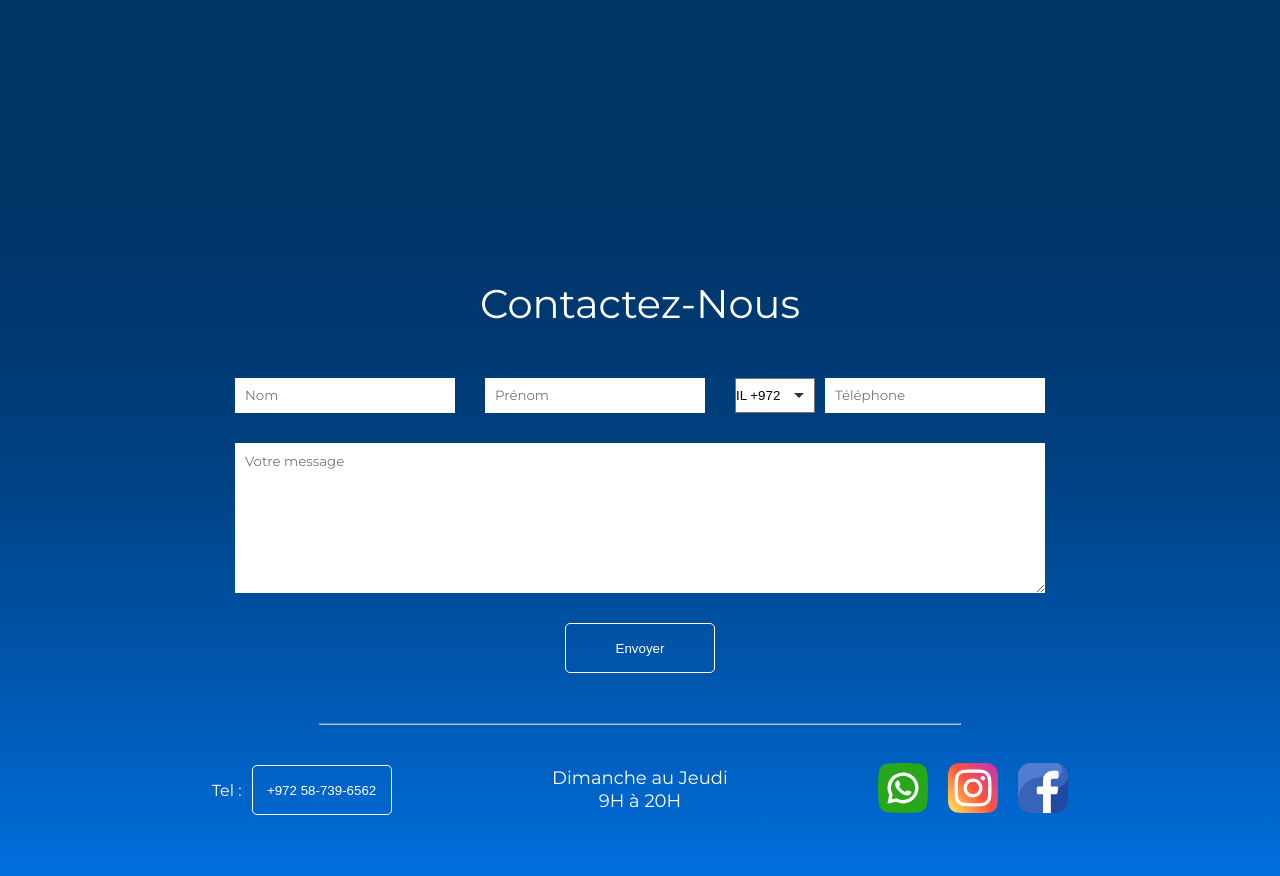
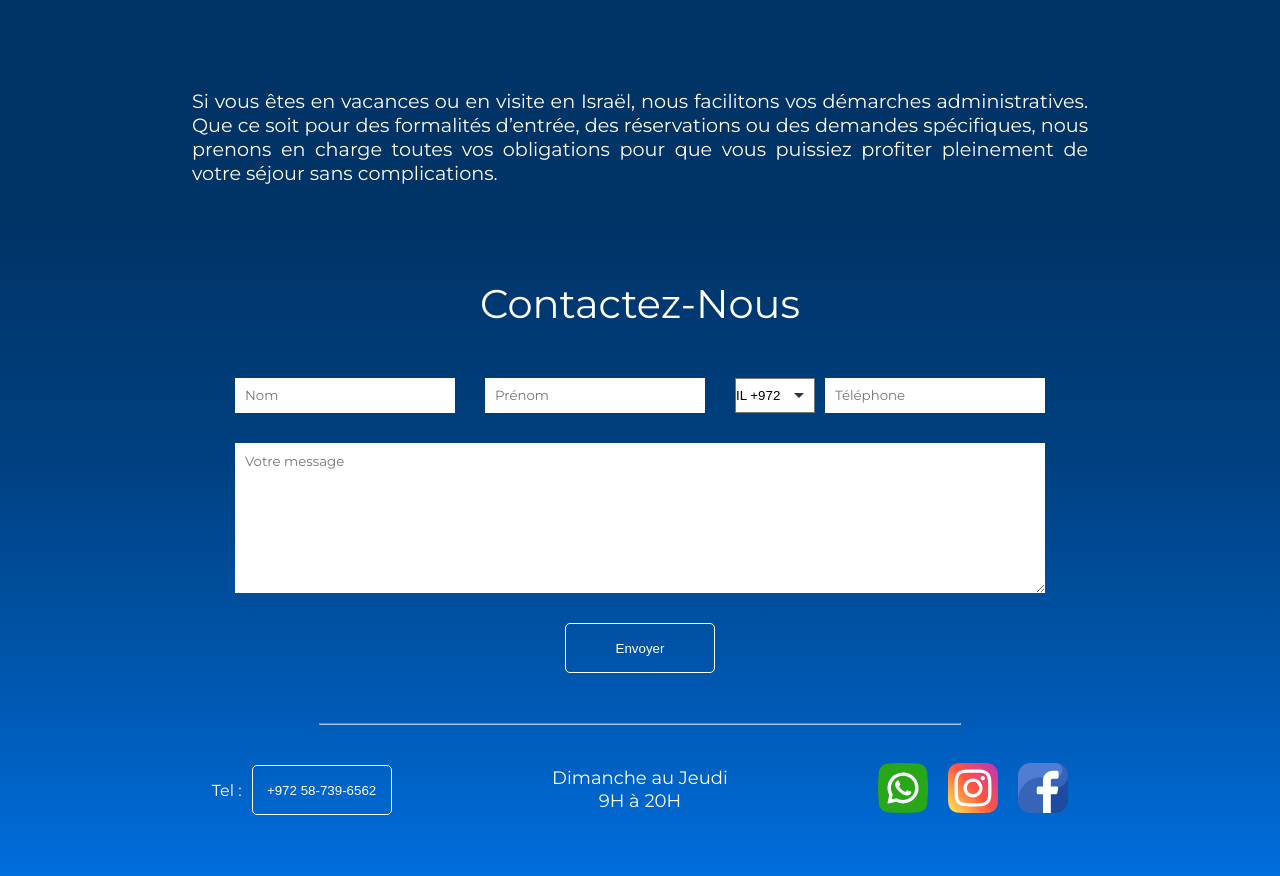
Before and after one commit to bensadondavid/MayHelp3, a React (Vite) app in the folder client/: page /services in a window 1280 px wide. Shown: the part 831-1707 px from the top of the page. Built offline with nearby package versions, Linux system fonts and the light colour scheme.

Commit message:
changes text services

```diff
--- a/client/src/Components/Carousel.jsx
+++ b/client/src/Components/Carousel.jsx
@@ -3,11 +3,32 @@ import { Link } from "react-router-dom";
 
 const Carousel = () => {
   const categories = [
-    { name: "TOURISTE", image: "touriste.jpg", paragraphe : 'Voyagez sereinement, MayHelp gère vos démarches administratives pour un séjour sans tracas.' },
-    { name: "SOLDAT", image: "soldatsimg.jpg", paragraphe :'MayHelp s’occupe de vos démarches administratives pour que vous puissiez vous concentrer sur l’essentiel'},
-    { name: "ALYAH", image: "israel.jpg", paragraphe : 'MayHelp simplifie votre Alyah en vous guidant à chaque étape pour une installation réussie en Israël.' },
-    { name: "ADMINISTRATIF", image: "admin.jpg", paragraphe : 'MayHelp gère vos formalités administratives pour que vous puissiez vous concentrer sur l’essentiel.' },
-  ];
+    {
+        name: "TOURISTE",
+        image: "touriste.jpg",
+        paragraphe: "Voyagez sereinement, MayHelp gère vos démarches administratives pour un séjour sans tracas.",
+        description: "Si vous êtes en vacances ou en visite en Israël, nous facilitons vos démarches administratives. Que ce soit pour des formalités d’entrée, des réservations ou des demandes spécifiques, nous prenons en charge toutes vos obligations pour que vous puissiez profiter pleinement de votre séjour sans complications."
+    },
+    {
+        name: "SOLDAT",
+        image: "soldatsimg.jpg",
+        paragraphe: "MayHelp s’occupe de vos démarches administratives pour que vous puissiez vous concentrer sur l’essentiel.",
+        description: "En tant que soldat, il peut être difficile de jongler entre vos missions et les tâches administratives. MayHelp vous accompagne en gérant vos formalités, qu'il s'agisse de documents personnels, de soutien aux familles ou de logistique, afin que vous puissiez vous concentrer sur vos priorités et vos engagements militaires."
+    },
+    {
+        name: "ALYAH",
+        image: "israel.jpg",
+        paragraphe: "MayHelp simplifie votre Alyah en vous guidant à chaque étape pour une installation réussie en Israël.",
+        description: "Faire son Alyah est une étape importante, et MayHelp est là pour rendre cette transition plus fluide. Nous vous aidons dans toutes vos démarches administratives et logistiques, de l’obtention de votre visa à la gestion de vos installations, afin que vous puissiez vous intégrer rapidement et sereinement en Israël."
+    },
+    {
+        name: "ADMINISTRATIF",
+        image: "admin.jpg",
+        paragraphe: "MayHelp gère vos formalités administratives pour que vous puissiez vous concentrer sur l’essentiel.",
+        description: "Les formalités administratives peuvent être complexes et chronophages. Nous vous assistons dans vos démarches avec les autorités locales, la gestion des documents officiels, des amendes ou des demandes spéciales. Vous bénéficiez d'un accompagnement personnalisé pour vous libérer des tracas administratifs et vous concentrer sur vos projets."
+    }
+];
+
 
   const [currentIndex, setCurrentIndex] = useState(0);
   const prevIndex = currentIndex === 0 ? categories.length - 1 : currentIndex - 1;
@@ -24,6 +45,7 @@ const Carousel = () => {
   };
 
   return (
+    <>
     <div className="categories">
       <div className="categories-p">
         <button onClick={handlePrevious}>
@@ -60,6 +82,11 @@ const Carousel = () => {
         <img src={categories[nextIndex].image} alt="" />
       </div>
     </div>
+
+    <div className="text-categories">
+        <p>{categories[currentIndex].description}</p>
+    </div>
+    </>
   );
 };
 
--- a/client/src/Components/Offers.jsx
+++ b/client/src/Components/Offers.jsx
@@ -1,5 +1,6 @@
 const SpecialOffers = () => {
     return (
+        <>
         <div className="special-offers-section">
             <h3 className="special-offers-title">Nos Offres Spéciales</h3>
             <div className="offers-container">
@@ -33,6 +34,7 @@ const SpecialOffers = () => {
                 </div>
             </div>
         </div>
+        </>
     );
 };
 
--- a/client/src/Pages/Home.jsx
+++ b/client/src/Pages/Home.jsx
@@ -3,6 +3,7 @@ import { Link } from "react-router-dom";
 import Header from "../Components/Header";
 import Testimonies from "../Components/Testimonies";
 import Footer from "../Components/Footer";
+import SpecialOffers from "../Components/Offers";
 
 const Home = () => {
 
@@ -66,6 +67,9 @@ const Home = () => {
             <Testimonies />
             </div>
       </div>
+      <div className="sp-home">
+        <SpecialOffers />
+      </div>
       <Footer />
     </>
   );
--- a/client/src/index.css
+++ b/client/src/index.css
@@ -617,6 +617,16 @@ form input::placeholder, textarea::placeholder, form .phone select::placeholder{
     height: 100%;
 }
 
+@media(max-width: 768px) {
+    .Carousel {
+        height: 110vh;
+    }
+    .categories {
+        height: 90vh;
+    }
+
+}
+
 .categories-p {
     color: white;
     padding-bottom: 50px;
@@ -763,6 +773,18 @@ form input::placeholder, textarea::placeholder, form .phone select::placeholder{
         object-fit: cover;
         object-position: 50%;
     }
+}
+
+/* text-categories */
+
+.text-categories{
+    height: auto;
+    width: 70%;
+    color: white;
+    margin: auto;
+    font-family: 'Montserrat', 'sans-serif';
+    font-size: larger;
+    text-align: justify;
 }
 
 
@@ -936,6 +958,13 @@ form input::placeholder, textarea::placeholder, form .phone select::placeholder{
     }
 }
 
+/* sp home */
+
+.sp-home{
+    padding: 20px;
+    background-color: #003366;
+}
+
 /* Conditions generales */
 
 .conditions-generales{
```
